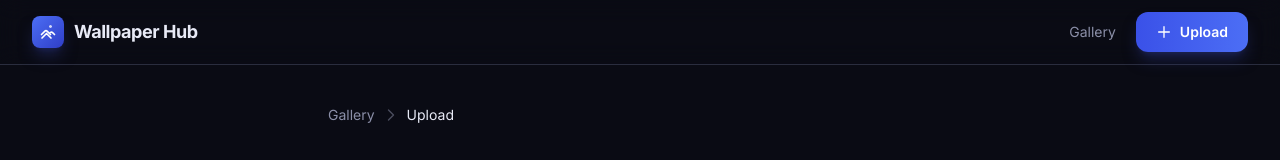
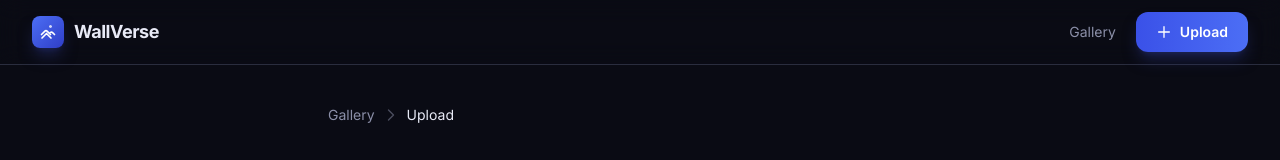
Before and after one commit to vtripathi2122004/Wallverse, a Next.js app: page /upload in a window 1280 px wide. Shown: the top 160 px of the page. Built offline with nearby package versions, Linux system fonts and the light colour scheme.

Commit message:
rename: Wallpaper Hub → WallVerse everywhere

```diff
--- a/app/layout.tsx
+++ b/app/layout.tsx
@@ -2,13 +2,13 @@ import type { Metadata } from 'next';
 import './globals.css';
 
 export const metadata: Metadata = {
-  title: 'Wallpaper Hub — Share & Download Stunning Wallpapers',
+  title: 'WallVerse — Share & Download Stunning Wallpapers',
   description:
     'A private gallery where friends upload and share beautiful self-clicked wallpapers, perfectly formatted for desktop and mobile.',
   keywords: ['wallpapers', 'gallery', 'photos', 'desktop', 'mobile', 'download'],
   openGraph: {
-    title: 'Wallpaper Hub',
-    description: 'Share and download stunning wallpapers with friends.',
+    title: 'WallVerse',
+    description: 'Share and download stunning wallpapers with friends on WallVerse.',
     type: 'website',
   },
 };
--- a/app/upload/page.tsx
+++ b/app/upload/page.tsx
@@ -4,7 +4,7 @@ import Navbar from '@/components/Navbar';
 import UploadForm from '@/components/UploadForm';
 
 export const metadata: Metadata = {
-  title: 'Upload Wallpaper — Wallpaper Hub',
+  title: 'Upload Wallpaper — WallVerse',
   description: 'Upload your self-clicked photos as desktop or mobile wallpapers to share with friends.',
 };
 
--- a/components/Navbar.tsx
+++ b/components/Navbar.tsx
@@ -23,7 +23,7 @@ export default function Navbar() {
               </svg>
             </div>
             <span className="font-bold text-lg tracking-tight text-[var(--text)] group-hover:text-white transition-colors">
-              Wallpaper Hub
+              WallVerse
             </span>
           </Link>
 
--- a/lib/cloudinary.ts
+++ b/lib/cloudinary.ts
@@ -28,7 +28,7 @@ export async function uploadToCloudinary(
     const stream = cloudinary.uploader.upload_stream(
       {
         public_id: publicId,
-        folder: `wallpaper-hub/${folder}`,
+        folder: `wallverse/${folder}`,
         resource_type: 'image',
         overwrite: false,
         // Store the already-resized JPEG as-is (no further Cloudinary transforms)
--- a/package.json
+++ b/package.json
@@ -1,5 +1,5 @@
 {
-  "name": "wallpaper-hub",
+  "name": "wallverse",
   "version": "1.0.0",
   "description": "A shared wallpaper gallery for friends — upload, browse, and download wallpapers formatted for any device.",
   "private": true,
```
Also changed, not shown: 1 other file (tests, documents, lock files or other folders).
